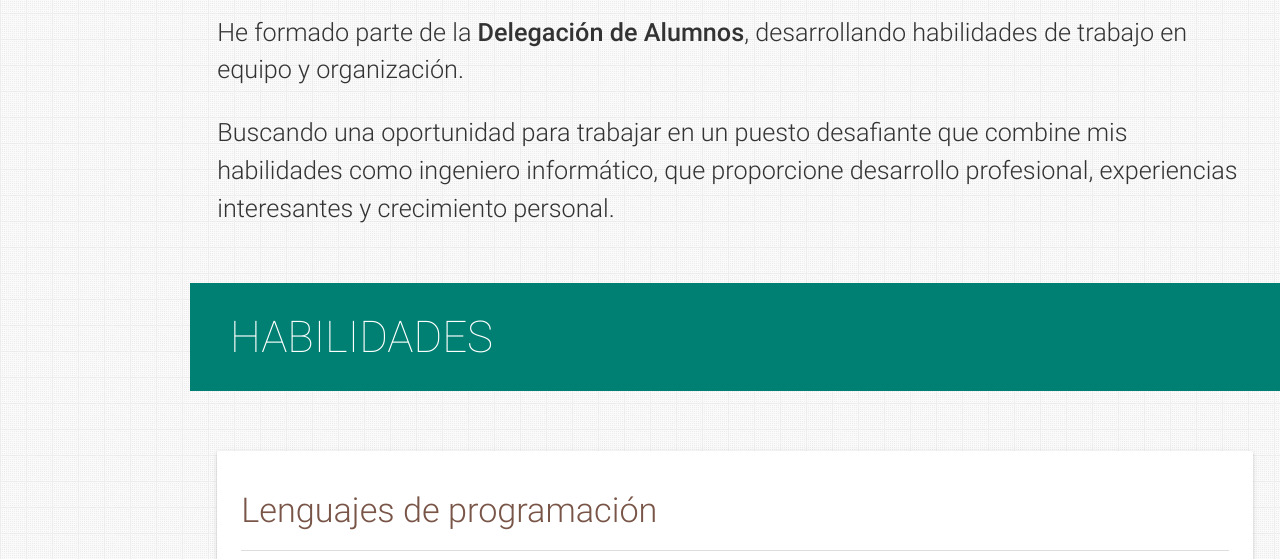
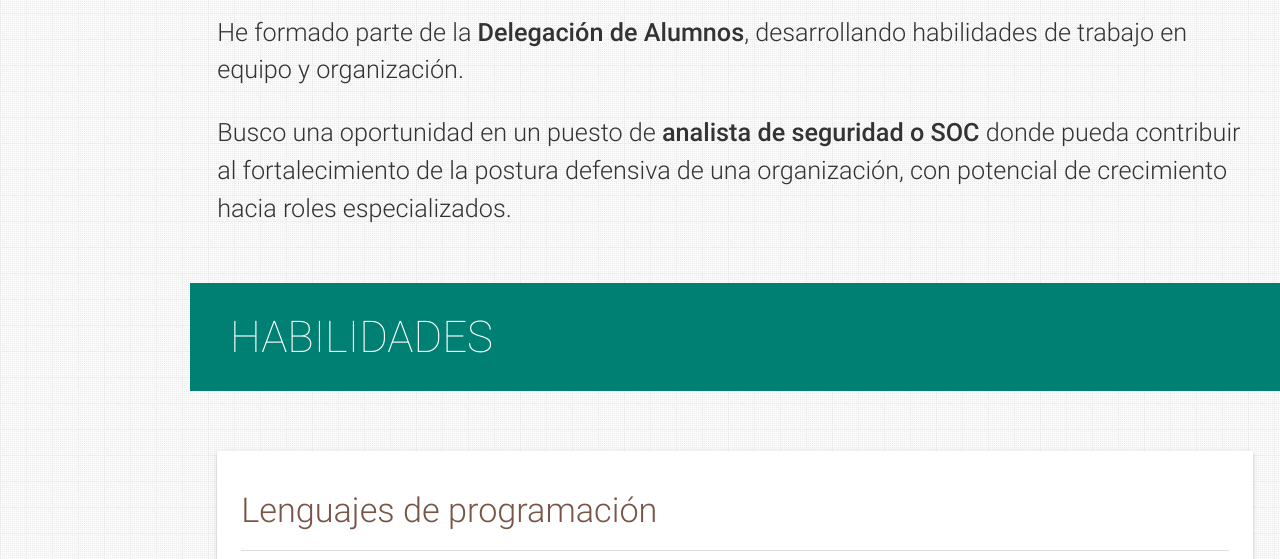
Before and after one commit to sencisobe/sencisobe.github.io, a plain HTML site: page index.html in a window 1280 px wide. Shown: the part 1131-1690 px from the top of the page. Drawn offline with nearby package versions, Linux system fonts and the light colour scheme.

Commit message:
Entrega final

```diff
--- a/index.html
+++ b/index.html
@@ -218,8 +218,7 @@
           habilidades de trabajo en equipo y organización.
           </p>
         <p>
-          Buscando una oportunidad para trabajar en
-          un puesto desafiante que combine mis habilidades como ingeniero informático, que proporcione desarrollo profesional, experiencias interesantes y crecimiento personal.
+         Busco una oportunidad en un puesto de <strong> analista de seguridad o SOC </strong> donde pueda contribuir al fortalecimiento de la postura defensiva de una organización, con potencial de crecimiento hacia roles especializados.
         </p>
       </div>
     </section>
@@ -300,7 +299,7 @@
             <h4 class="brown-text light">Otros</h4>
             <div class="row text-center">
               <div class="col s4 m2">
-                <img alt="" src="assets/img/git.png" class="responsive-img" />Git
+                <img alt="" src="assets/img/git.png" class="responsive-img" /><span>Git</span>
               </div>
               <div class="col s4 m2">
                 <img alt="" src="assets/img/aws.png" class="responsive-img" />AWS
@@ -506,7 +505,7 @@
         <span class="right">Duración: 15 minutos</span>
       </div>
     </div>
-
+  </section>
     <!-- Puedes añadir más presentaciones aquí -->
 <!-- Sección de Artículos -->
 <section id="articles" class="section scrollspy">
```
